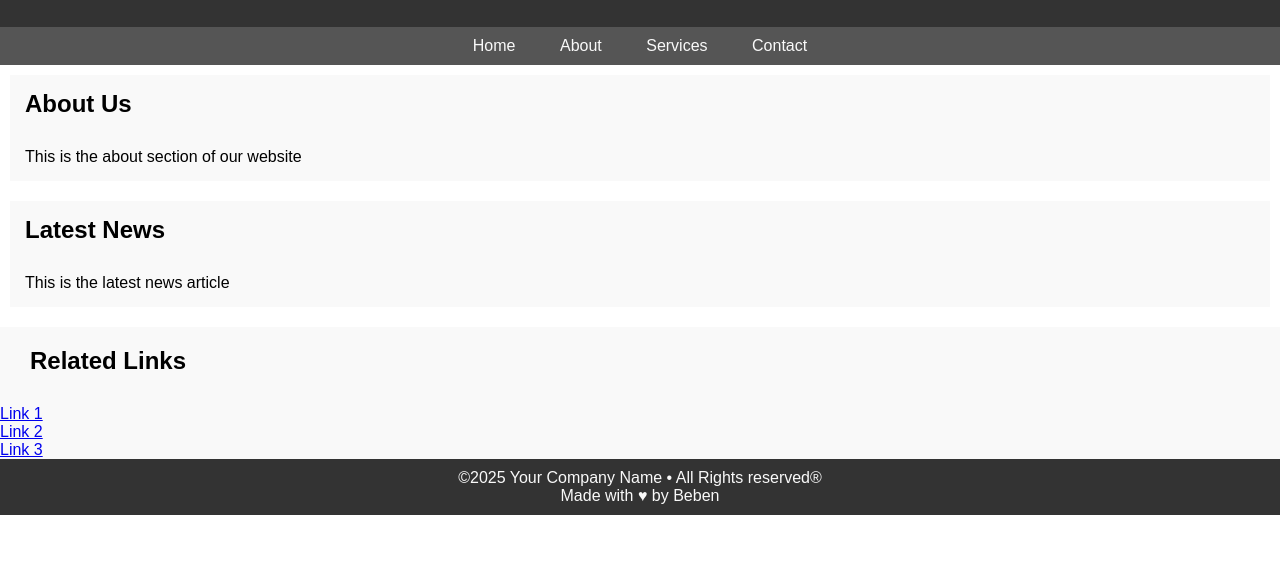
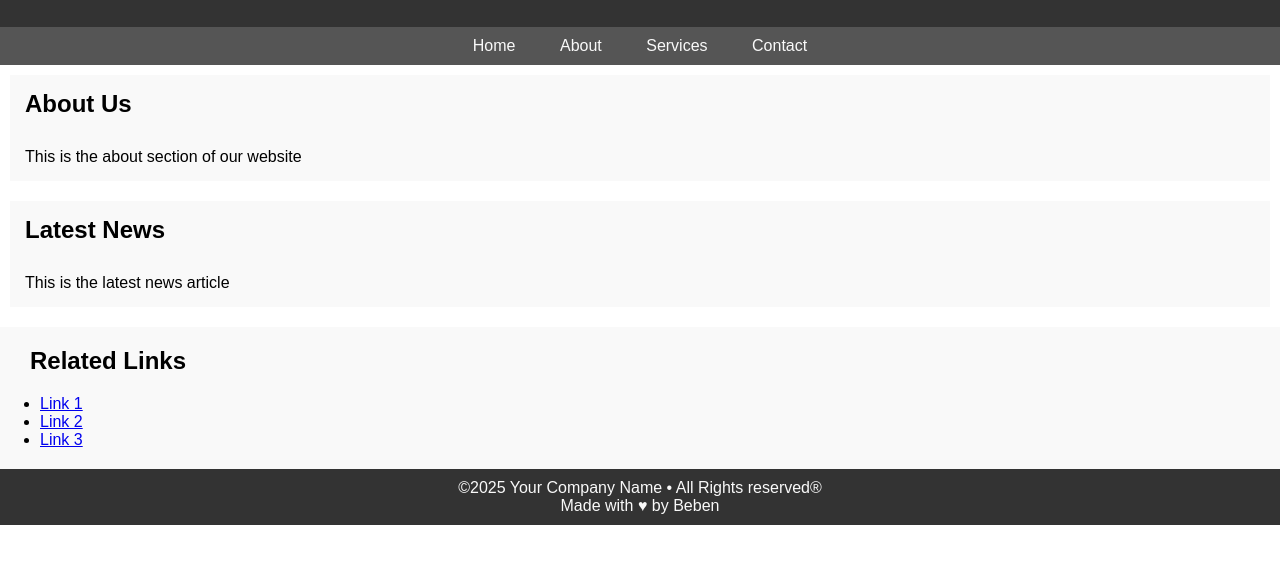
Before and after one commit to KevinPerez1234/Websys, a plain HTML site: page semantics.html in a window 1280 px wide. Shown: the part 95-658 px from the top of the page. Drawn offline with Linux system fonts and the light colour scheme.

Commit message:
sample website

```diff
--- a/style.css
+++ b/style.css
@@ -41,6 +41,8 @@ nav ul li{
 
 }
 
+
+
 nav ul li a{
 color: #F9F9F9;
 display: inline;
@@ -77,15 +79,12 @@ aside{
 
 aside h2{
 
-    margin: 10px 10px 10px 10px;
-    padding: 20px 20px 20px 20px;
+    margin: 10px 10px 0px 10px;
+    padding: 20px 20px 0px 20px;
 }
-aside ol{
-    margin: 20px 20px 20px 20px;
-
-}
-aside ol li{
-
+aside ul {
+margin: 0px 20px 0px 20px;
+padding: 20px 20px 20px 20px;
 }
 footer{
     color: #F9F9F9;
```
